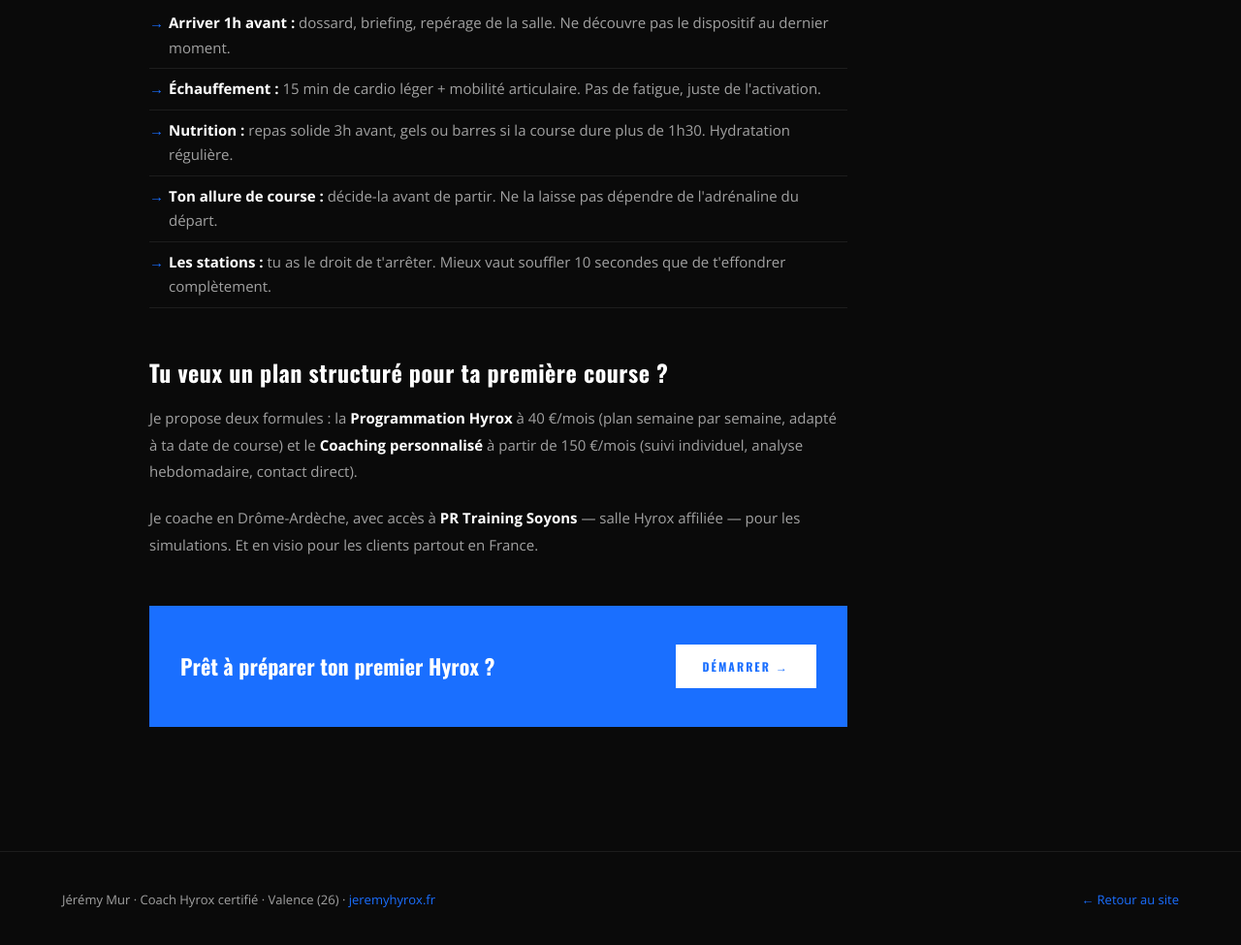
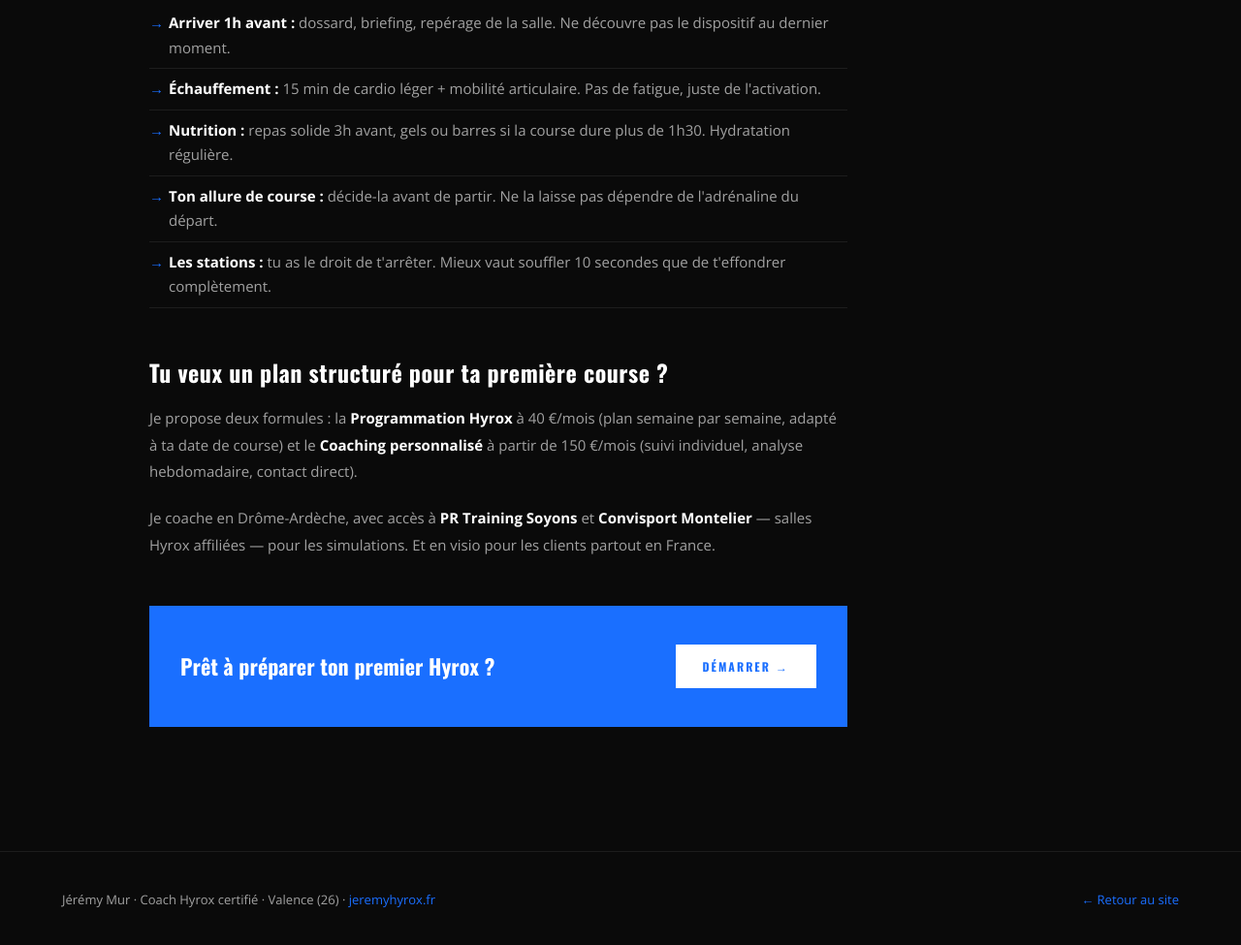
Before and after one commit to jeremyhyrox/jeremyhyrox-site, a plain HTML site: page article-premier-hyrox.html in a window 1280 px wide. Shown: the part 3361-4336 px from the top of the page at 97% size. Drawn offline with nearby package versions, Linux system fonts and the light colour scheme.

Commit message:
Ajout Convisport Montelier comme salle Hyrox affiliée

```diff
--- a/article-premier-hyrox.html
+++ b/article-premier-hyrox.html
@@ -153,7 +153,7 @@ footer a{color:var(--blue);text-decoration:none;}
       Je propose deux formules : la <strong>Programmation Hyrox</strong> à 40 €/mois (plan semaine par semaine, adapté à ta date de course) et le <strong>Coaching personnalisé</strong> à partir de 150 €/mois (suivi individuel, analyse hebdomadaire, contact direct).
     </p>
     <p>
-      Je coache en Drôme-Ardèche, avec accès à <strong>PR Training Soyons</strong> — salle Hyrox affiliée — pour les simulations. Et en visio pour les clients partout en France.
+      Je coache en Drôme-Ardèche, avec accès à <strong>PR Training Soyons</strong> et <strong>Convisport Montelier</strong> — salles Hyrox affiliées — pour les simulations. Et en visio pour les clients partout en France.
     </p>
 
     <div class="cta-block">
```
